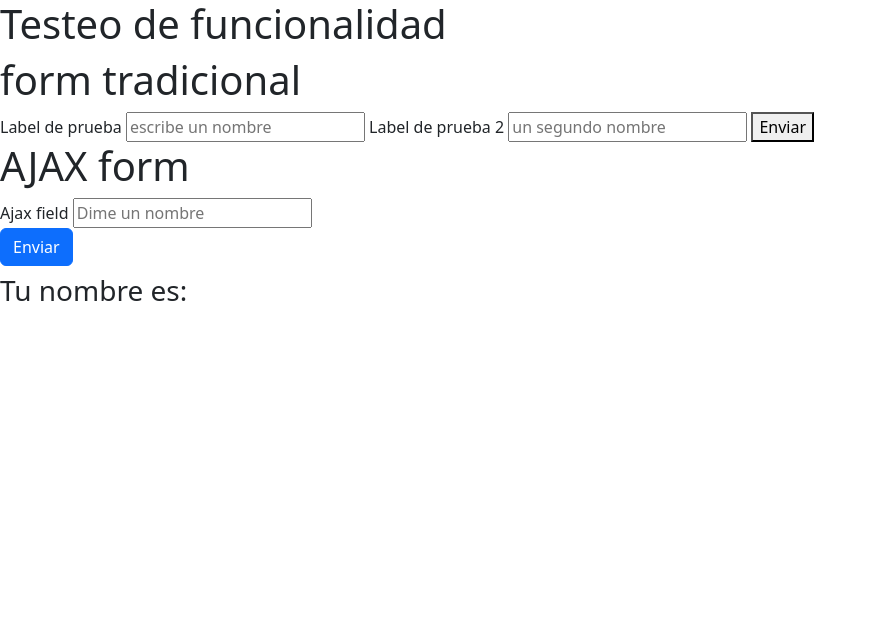
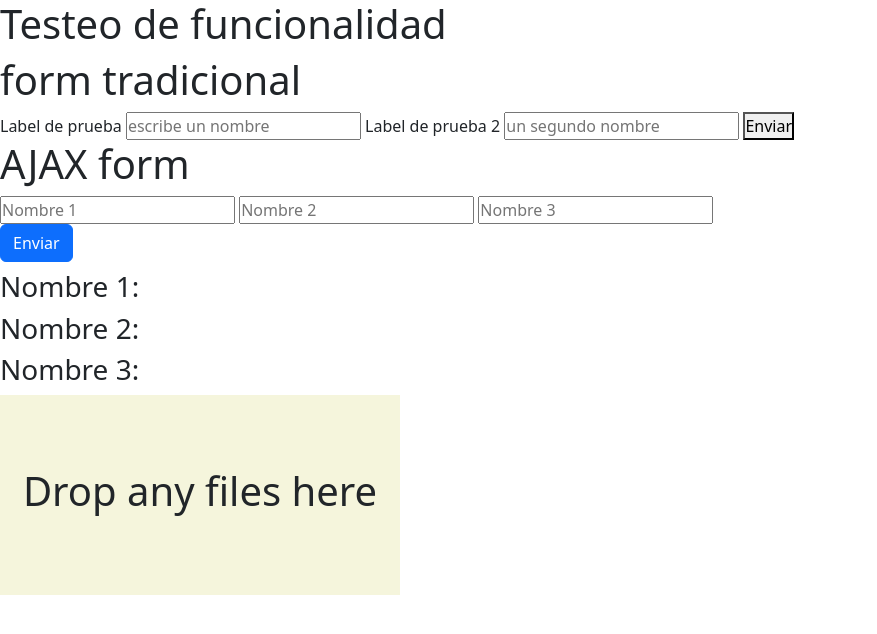
Before and after one commit to alexbaaaa/MAATETC, a Flask app: page /compute in a window 1280 px wide. Shown: the top 634 px of the page, without its empty margins (0-877 px from the left). Run offline with Flask 3, Linux system fonts and the light colour scheme; some libraries are stand-ins or nearby versions.

Commit message:
feat: funcionalidades principales del front

```diff
--- a/files/MAATETC/app/static/css/style.css
+++ b/files/MAATETC/app/static/css/style.css
@@ -2,3 +2,12 @@
     margin: 0;
     padding: 0;
 }
+
+.dropZone {
+    height: 200px;
+    width: 400px;
+    background-color: beige;
+    display: flex;
+    justify-content: center;
+    align-items: center;
+}
--- a/files/MAATETC/app/static/js/index.js
+++ b/files/MAATETC/app/static/js/index.js
@@ -1,22 +1,25 @@
-console.log("Estoy funcionando")
+import {FormatData} from './modules/formatData.js'
+import {TextLecture} from './modules/textLecture.js'
+import {UiController} from './modules/uiController.js'
 
-const FORM = document.getElementById('ajaxForm')
-const BUTTON = document.getElementById('ajaxButton')
-const TEXT = document.getElementById('ajaxResult')
-const TEXTINPUT = document.getElementById('ajax')
+let button = document.getElementById('ajaxButton');
+let data = document.querySelectorAll('.inputAjax');
+let drogZone = document.getElementById('dropZone');
 
-/** evento de prueba para funcionalidad AJAX */
-BUTTON.addEventListener("click", (e) => {
-    let data = {data: TEXTINPUT.value};
-    fetch('/testAjax', {
-        "method": 'POST',
-        "body": JSON.stringify(data),
-        "headers": {
-            "content-Type": "application/json"
-        }
-    })
-    .then(response => response.json())
-    .then(data => {
-        TEXT.innerHTML = data.data;
-    })
+let uic = new UiController();
+let fdata = new FormatData(uic);
+let tlecture = new TextLecture(uic.prueba1);
+
+// Quitamos el evento por defecto del buscador
+['dragover', 'drop'].forEach(eventName => {
+    document.addEventListener(eventName, e => e.preventDefault());
+});
+
+button.addEventListener("click", (e) => {
+   fdata.init(data);
 })
+
+// Pruebas de Drag an Drop
+drogZone.addEventListener('drop', (e) => {
+    tlecture.initLecture(e.dataTransfer.files);
+})
--- /dev/null
+++ b/files/MAATETC/app/static/js/modules/formatData.js
@@ -0,0 +1,33 @@
+import {RequestHandler} from './requestHandler.js'
+
+class FormatData {
+    constructor (uic) {
+        this.uic = uic;
+    }
+
+    init(data) {
+        new RequestHandler(this.#getData(data), this.uic.printData);
+    }
+
+    /** modificar para dos entradas
+     *  1 Entrada desde los fields
+     *  @return structuringData()
+     *  2 Entrada desde texto
+     *  @return
+    */
+    #getData(data) {
+        return this.#structuringData(data);
+    }
+
+    #structuringData(data) {
+        let dataJson = {}
+        data.forEach(element => {
+            dataJson = {
+                ...dataJson,
+                [element.name]: element.value
+            }
+        });
+        return dataJson;
+    }
+}
+export {FormatData}
--- /dev/null
+++ b/files/MAATETC/app/static/js/modules/requestHandler.js
@@ -0,0 +1,25 @@
+class RequestHandler {
+    constructor (dataJson, printdata) {
+        this.printData = printdata;
+        this.init(dataJson);
+    }
+
+    init(dataJson) {
+        this.getJsonFromController(dataJson);
+    }
+
+    getJsonFromController(dataJson) {
+        fetch('/testAjax', {
+            "method": 'POST',
+            "body": JSON.stringify(dataJson),
+            "headers": {
+                "content-Type": "application/json"
+            }
+        })
+        .then(response => response.json())
+        .then(data => {
+            this.printData(data);
+        })
+    }
+}
+export {RequestHandler}
--- /dev/null
+++ b/files/MAATETC/app/static/js/modules/textLecture.js
@@ -0,0 +1,32 @@
+// Import provisional para pruebas
+// Cambiar los lugares donde se ejecuta
+export class TextLecture {
+    constructor (prueba1) {
+        this.file = null;
+        this.prueba1 = prueba1;
+    }
+    initLecture(file){
+        this.file = file;
+        this.getFileContentJSON(this.file);
+    }
+
+    getFileContentJSON(file) {
+        if (file[0].type != 'text/plain') {
+            // Implementar mensaje en html
+            console.log('formato de archivo invalido');
+        }else {
+            this.readFileContent(file, (content)=> {
+                this.prueba1(content);
+            });
+        }
+    }
+
+    readFileContent(file, callback) {
+        const reader = new FileReader();
+        reader.onload = () => {
+            callback(reader.result);
+        };
+        reader.readAsText(file[0]);
+    }
+
+}
--- /dev/null
+++ b/files/MAATETC/app/static/js/modules/uiController.js
@@ -0,0 +1,25 @@
+export class UiController {
+    constructor () {
+
+    }
+    printData(data) {
+        let textresult = document.querySelectorAll('.textResult');
+        let dataArray = Object.entries(data);
+
+        // Provisional ajustar mas adelante
+        textresult.forEach( element => {
+            let result = dataArray.find((data) => data[0] == element.id);
+            let htmlObject = document.getElementById(element.id);
+            htmlObject.innerHTML = result[1];
+            console.log(result);
+        })
+
+    }
+    // Metodo provisional para el pintado de las pruebas de .text
+    prueba1(content) {
+        console.log(content);
+        let textoFinal = document.getElementById('final');
+        textoFinal.innerHTML = content;
+    }
+
+}
--- a/files/MAATETC/app/templates/compute.html
+++ b/files/MAATETC/app/templates/compute.html
@@ -4,6 +4,7 @@
     <meta charset="UTF-8">
     <meta name="viewport" content="width=device-width, initial-scale=1.0">
     <title>TEST</title>
+    <link rel="stylesheet" href="{{url_for('static', filename='css/style.css')}}">
     <link rel="stylesheet" href="{{url_for('static', filename='css/bootstrap.min.css')}}">
 </head>
 <body>
@@ -19,11 +20,18 @@
     <h1>AJAX form</h1>
     <form action="" method="" id="ajaxForm">
         <button type="submit" disabled style="display: none;" aria-hidden="true"></button>
-        <label for="ajax">Ajax field</label>
-        <input type="text" id="ajax" name="ajaxField" placeholder="Dime un nombre">
+        <input class="inputAjax" type="text" id="ajax1" name="N1" placeholder="Nombre 1">
+        <input class="inputAjax" type="text" id="ajax2" name="N2" placeholder="Nombre 2">
+        <input class="inputAjax" type="text" id="ajax3" name="N3" placeholder="Nombre 3">
     </form>
     <h1 id="ajaxButton" class="btn btn-primary">Enviar</h1>
-    <h3>Tu nombre es: <span id="ajaxResult"></span></h3>
+    <h3>Nombre 1: <span id="N1" class="textResult"></span></h3>
+    <h3>Nombre 2: <span id="N2" class="textResult"></span></h3>
+    <h3>Nombre 3: <span id="N3" class="textResult"></span></h3>
+    <div class="dropZone" id="dropZone">
+        <h1>Drop any files here</h1>
+    </div>
+    <h1 id="final"></h1>
     <script type="module" src="{{url_for('static', filename='js/index.js')}}"></script>
 </body>
 </html>
```
